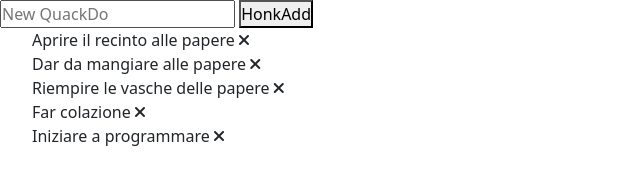
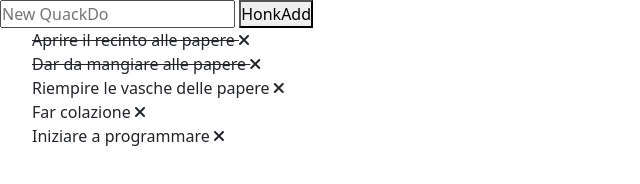
Before and after one commit to Kardast/vue-todolist, a plain HTML site: page index.html in a window 1280 px wide. Shown: the full height of the page, 0-640 px from the left. Drawn offline with nearby package versions, Linux system fonts and the light colour scheme.

Commit message:
Done things

```diff
--- a/index.html
+++ b/index.html
@@ -29,7 +29,10 @@
 
             <ul>
 
-                <li v-for="(item, i) in todos" :key="i">
+                <li
+                v-for="(item, i) in todos"
+                :class="item.done === true ? 'done' : '' "
+                :key="i">
                     {{ item.text }}
                     <i class="fas fa-times"></i>
                 </li>
```
Also changed, not shown: 1 other file.
